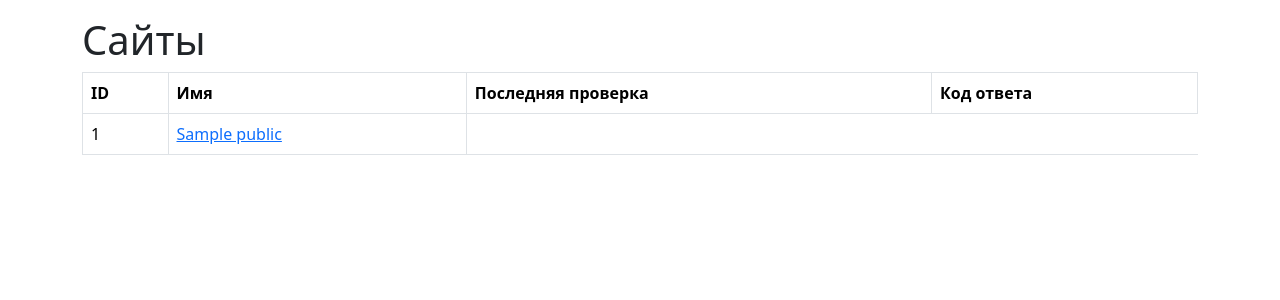
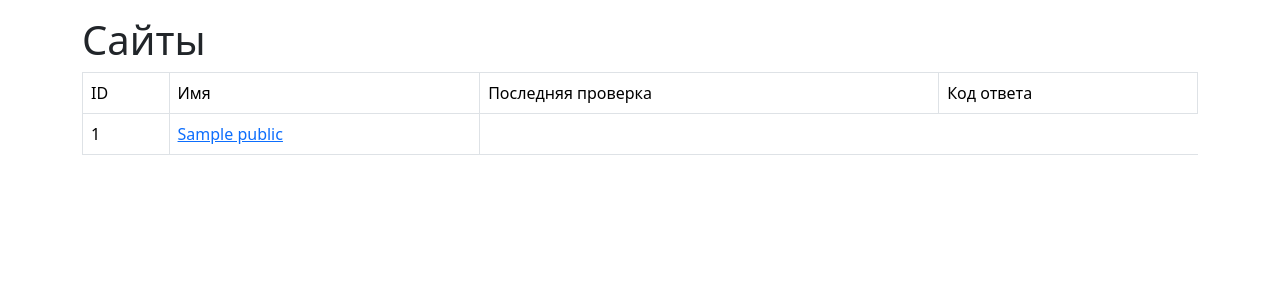
Before and after one commit to AndreyYurpalov/python-project-83, a Flask app: page /urls in a window 1280 px wide. Shown: the part 56-356 px from the top of the page. Run offline with Flask 3, Linux system fonts and the light colour scheme; a database or web service that is not in the repository returns one stand-in record (values such as "Sample title"); lists and menus that the app fills with data are empty; some libraries are stand-ins or nearby versions.

Commit message:
Fixed show.html (<th> -> <td>)

```diff
--- a/page_analyzer/templates/show.html
+++ b/page_analyzer/templates/show.html
@@ -12,21 +12,21 @@
       <table class="table table-bordered table-hover text-nowrap" data-test="urls">
         <thead>
           <tr>
-            <th>ID</th>
-            <th >Имя</th>
-            <th>Последняя проверка</th>
-            <th>Код ответа</th>
+            <td>ID</td>
+            <td>Имя</td>
+            <td>Последняя проверка</td>
+            <td>Код ответа</td>
           </tr>
         </thead>
         <tbody>
         {% for site in sites %}
           <tr style="font-weight: 400">
-            <th style="font-weight: 400">{{ site[0] }}</th>
-            <th style="font-weight: 400"><a href="urls/{{ site[0] }}">{{ site[1] }}</a></th>
+            <td style="font-weight: 400">{{ site[0] }}</td>
+            <td style="font-weight: 400"><a href="urls/{{ site[0] }}">{{ site[1] }}</a></td>
             {% for tab in table %}
               {% if tab[0] == site[0] and tab[1] == 200 %}
-              <th style="font-weight: 400">{{ tab[2] }}</th>
-              <th style="font-weight: 400">{{ tab[1] }}</th>
+              <td style="font-weight: 400">{{ tab[2] }}</td>
+              <td style="font-weight: 400">{{ tab[1] }}</td>
               {% endif %}
             {% endfor %}
           </tr>
```
